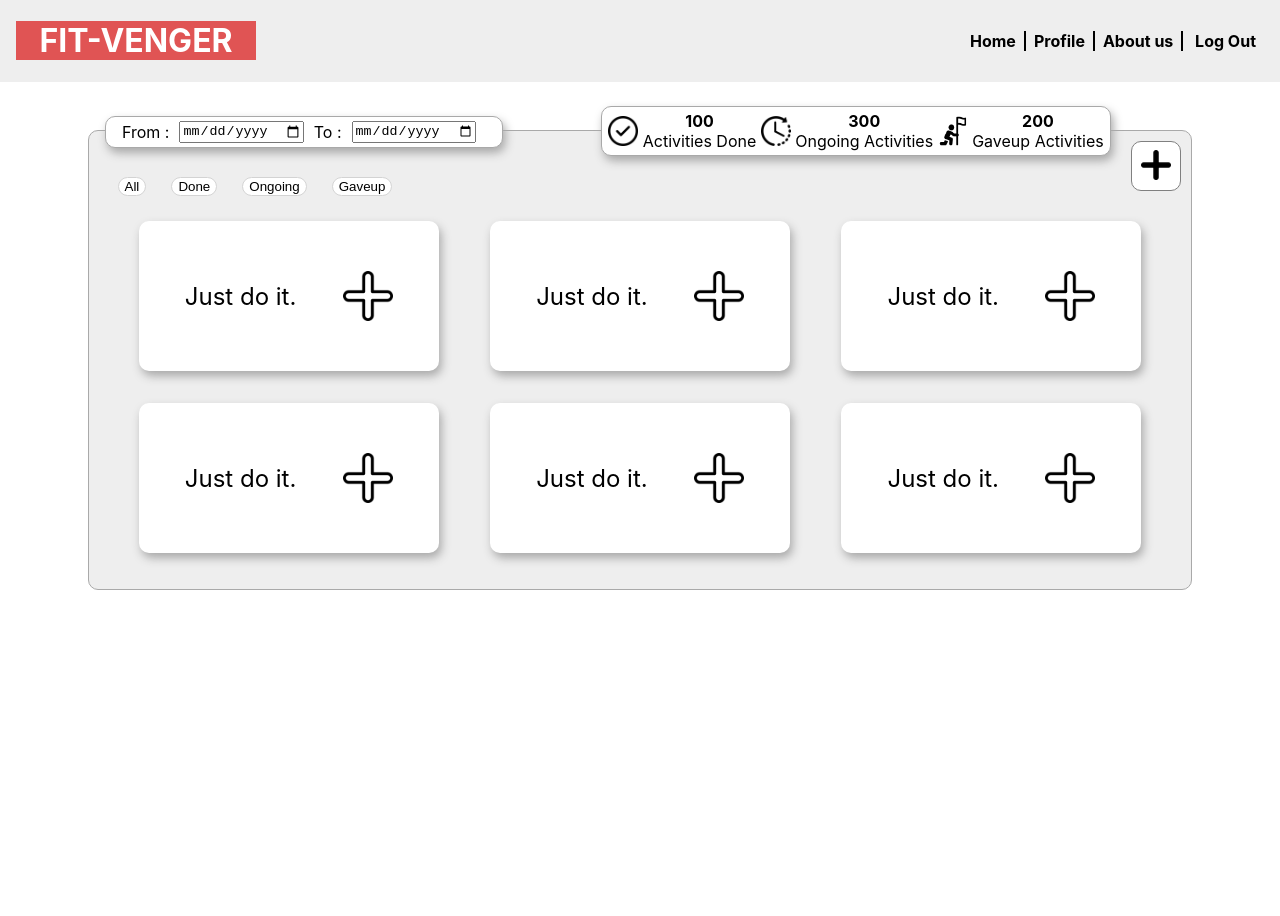
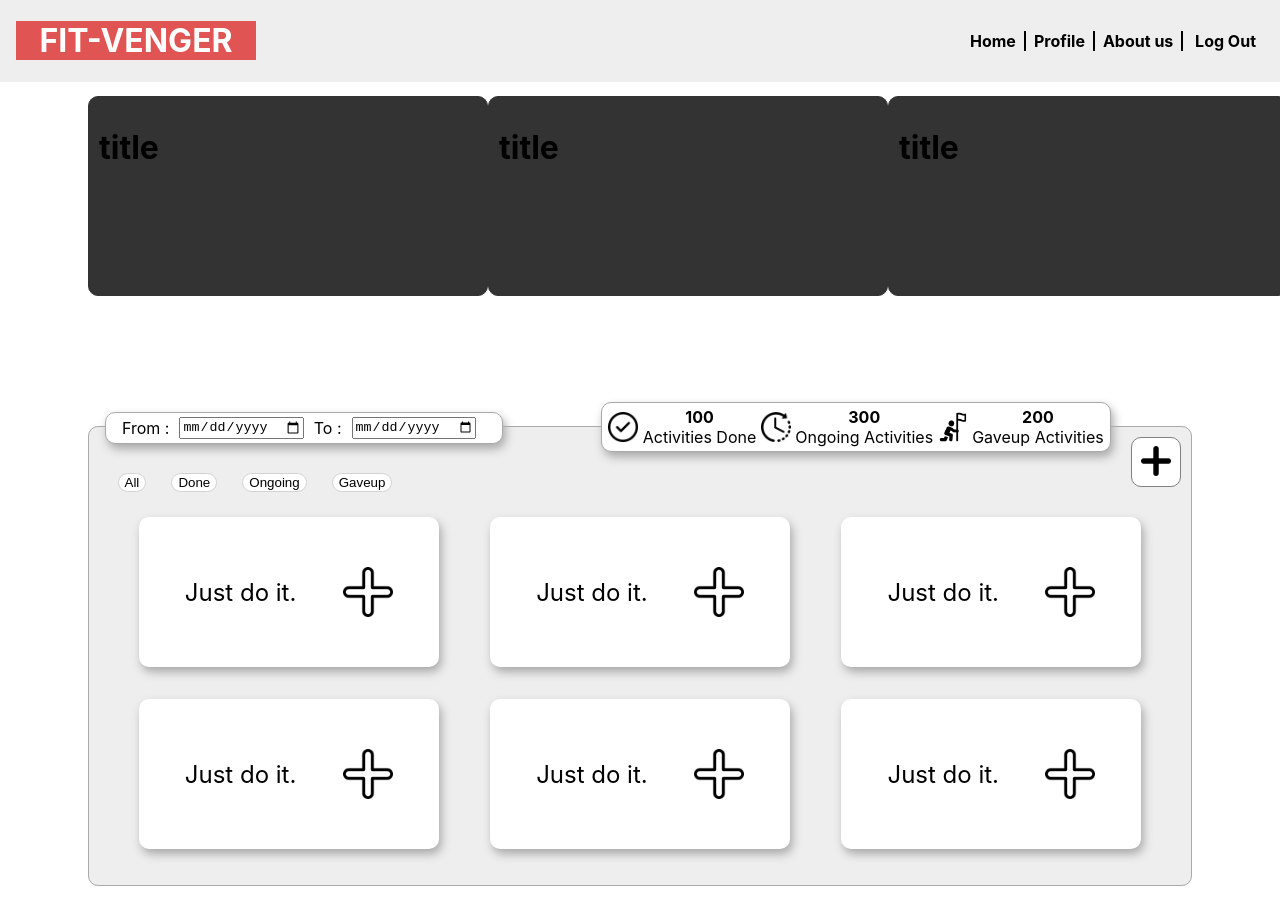
Before and after one commit to Kiatbordin/fitvenger, a React (Vite) app: page / in a window 1280 px wide. Before the commit the page ends 800 px from the top, so only its background shows below. Built offline with nearby package versions, Linux system fonts and the light colour scheme.

Commit message:
Adding CardContainer & ProfileCard

```diff
--- a/src/App.jsx
+++ b/src/App.jsx
@@ -1,4 +1,5 @@
 import './App.css'
+import { CardContainer } from './components/CardContainer/CardContainer';
 
 import { Board } from './pages/Board.jsx';
 
@@ -6,6 +7,7 @@ function App() {
 
   return (
     <div className="App">
+      <CardContainer />
       <Board />
     </div>
   )
--- /dev/null
+++ b/src/components/CardContainer/CardContainer.css
@@ -0,0 +1,30 @@
+/* Extra small devices (768px and down) */
+@media screen and (max-width: 768px) {
+    .cardContainer {
+        display: flex;
+        flex-direction: column;
+    }
+
+    .card {
+
+    }
+}
+/* Extra larger devices (768px and up) */
+@media screen and (min-width: 768px) {
+    .cardContainer {
+        display: grid;
+        grid-template-columns: auto auto auto;
+        margin-top: 6rem;
+        margin-left: 5rem;
+    }
+
+    .card {
+        border: 1px solid #333;
+        border-radius: 10px;
+        background-color: #333;
+        width: 400px;
+        height: 200px;
+        padding: 10px;
+        box-sizing: border-box;
+    }
+}
--- /dev/null
+++ b/src/components/CardContainer/CardContainer.jsx
@@ -0,0 +1,17 @@
+import "./CardContainer.css";
+
+export function CardContainer() {
+    return (
+        <div className="cardContainer">
+            <div className="card">
+                <h1>title</h1>
+            </div>
+            <div className="card">
+                <h1>title</h1>
+            </div>
+            <div className="card">
+                <h1>title</h1>
+            </div>
+        </div>
+    )
+}
```
Also changed, not shown: src/components/ProfileCard/ProfileCard.css (added), src/components/ProfileCard/ProfileCard.jsx (added).
